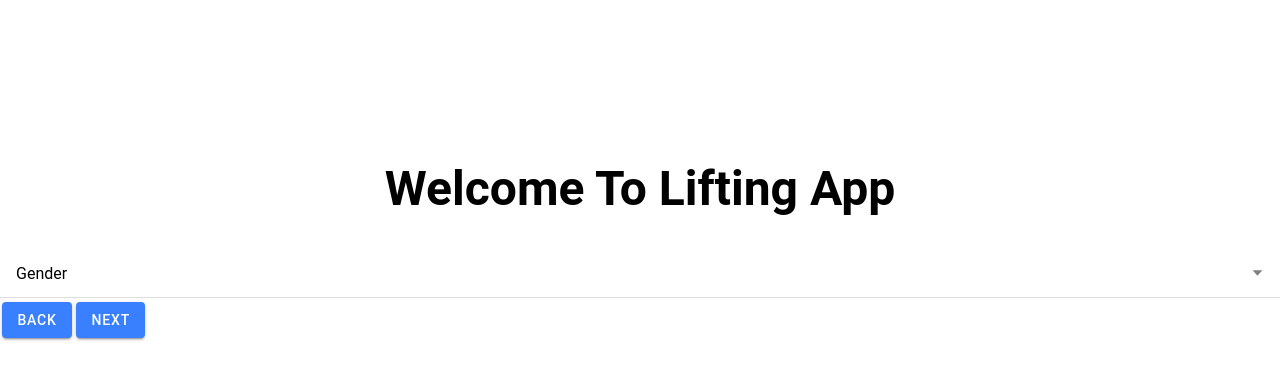
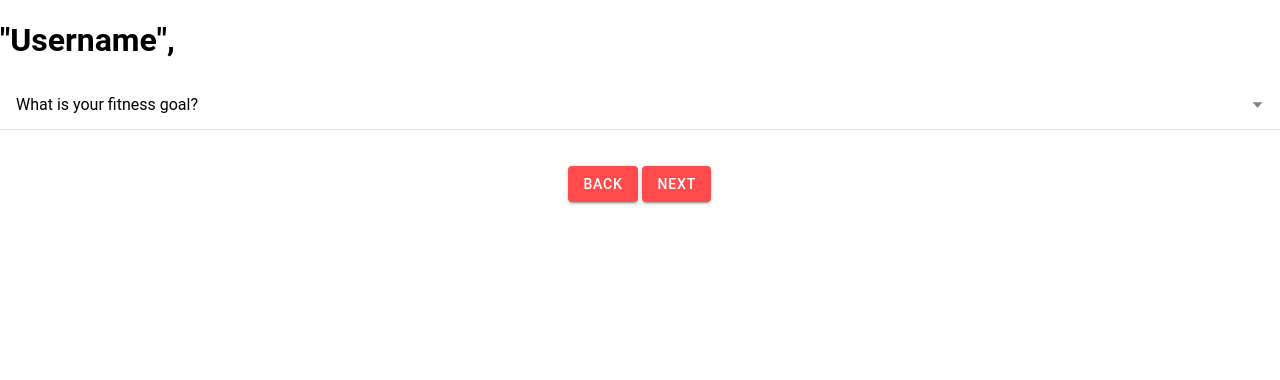
Before and after one commit to CSE437s/semester-project-group-8, a React (Vite) app in the folder LiftingApp/: page /PostSignup in a window 1280 px wide. Both pictures are taken after a click on the element "NEXT". Shown: the top 380 px of the page. Built offline with nearby package versions, Linux system fonts and the light colour scheme.

Commit message:
FIXING POSTSIGNUP FLOW

```diff
--- a/LiftingApp/src/components/PostSignupForm.css
+++ b/LiftingApp/src/components/PostSignupForm.css
@@ -0,0 +1,29 @@
+.page-container {
+    display: flex;
+    flex-direction: column;
+    justify-content: center;
+    align-items: center;
+    text-align: center;
+}
+
+.next-back-button {
+    --background: #ff4b4b;
+    color: white;
+}
+
+.nav-buttons {
+    margin-top: 2em;
+    justify-content: center;
+    align-items: center;
+    display: flex;
+    flex-direction: row;
+
+}
+
+.gender-step {
+    display: flex;
+    flex-direction: column;
+    justify-content: center;
+    align-items: center;
+    text-align: center;
+}
--- a/LiftingApp/src/components/PostSignupForm.tsx
+++ b/LiftingApp/src/components/PostSignupForm.tsx
@@ -1,19 +1,21 @@
 import React, {useState} from 'react';
-import { IonInput, IonButton, IonItem, IonLabel,
-         IonSelect, IonSelectOption, IonDatetime } from '@ionic/react';
+import { IonInput, IonButton, IonItem, IonLabel, IonText, IonContent,
+         IonSelect, IonSelectOption, IonDatetime, IonPage } from '@ionic/react';
 import { useHistory } from 'react-router';
+import "./PostSignupForm.css"
 
 function PostSignupForm() {
     const [currentStep, setCurrentStep] = useState(1);
     const [formData, setFormData] = useState( {
         gender: '',
         birthday: '',
-        height: '',
+        // height: '',
         weight: '',
         goal: '',
         workoutIntensity: '',
     });
     const history = useHistory();
+
     // A handler function that updates user's input.
     const handleInputChange = (field, value) => {
         setFormData(prev => ({
@@ -35,28 +37,54 @@ function PostSignupForm() {
     const renderWelcomeStep = () => {
         return (
             <IonItem>
-                <IonLabel>
-                    Welcome! Let's Get started with your fitness journey.
-                </IonLabel>
+                <IonText className="welcome-text">
+                    <h1>Let's Get Started <br></br>"Username"</h1>
+                    <h3>The following information helps us refine our lifting recommendations.</h3>
+                </IonText>
+
             </IonItem>
         );
     }
-    const renderGenderStep = () => {
+
+    const renderGoalStep = () => {
         return (
+            <div>
+                <IonText>
+                    <h1>"Username",</h1>
+                </IonText>
                 <IonItem>
-                <IonLabel>Gender</IonLabel>
+                    <IonLabel>What is your fitness goal?</IonLabel>
                     <IonSelect
-                    value={formData.gender}
-                    onIonChange={e => handleInputChange('gender', e.detail.value)}>
-                    <IonSelectOption value="0">Female</IonSelectOption>
-                    <IonSelectOption value="1">Male</IonSelectOption>
+                        value={formData.goal}
+                        onIonChange={e => handleInputChange('goal', e.detail.value)}>
+                        <IonSelectOption value="Muscle Building">Muscle Building</IonSelectOption>
+                        <IonSelectOption value="Strength Building">Strength Building</IonSelectOption>
+                        <IonSelectOption value="Overall fitness">Overall fitness</IonSelectOption>
+                        <IonSelectOption value="Toning">Toning</IonSelectOption>
+                        <IonSelectOption value="Cardiovascular Fitness">Cardiovascular Fitness</IonSelectOption>
+                        <IonSelectOption value="Flexibility">Flexibility</IonSelectOption>
+
                     </IonSelect>
                 </IonItem>
+            </div>
+
         );
     }
+
     const renderInfoStep = () => {
         return (
-            <>
+            <div>
+                <IonText>
+                    <h1>"Username",</h1>
+                </IonText>
+
+                {/* NAME INPUT */}
+                <IonItem>
+                    <IonLabel position="stacked">Name</IonLabel>
+                    <IonInput></IonInput>
+                </IonItem>
+
+                {/* BIRTHDAY INPUT */}
                 <IonItem>
                     <IonLabel position="stacked">Birthday</IonLabel>
                     <IonDatetime
@@ -67,53 +95,57 @@ function PostSignupForm() {
                     onIonChange={e => handleInputChange('birthday', e.detail.value)}>
                     </IonDatetime>
                 </IonItem>
+
+                {/* GENDER INPUT */}
                 <IonItem>
-                <IonLabel position="stacked">Weight (kg)</IonLabel>
+                    <IonLabel position="stacked">Gender</IonLabel>
+                    <IonSelect
+                        value={formData.gender}
+                        onIonChange={e => handleInputChange('gender', e.detail.value)}>
+                        <IonSelectOption value="0">Female</IonSelectOption>
+                        <IonSelectOption value="1">Male</IonSelectOption>
+                    </IonSelect>
+                </IonItem>
+
+                {/* WEIGHT INPUT */}
+                <IonItem>
+                    <IonLabel position="stacked">Weight (lbs)</IonLabel>
                     <IonInput value={formData.weight} type="number" onIonChange={e => handleInputChange('weight', e.detail.value)}></IonInput>
                 </IonItem>
-            <IonItem>
+
+                {/* <IonItem>
                 <IonLabel position="stacked">Height (cm)</IonLabel>
                 <IonInput value={formData.height} type="number" onIonChange={e => handleInputChange('height', e.detail.value)}></IonInput>
-            </IonItem>
-        </>
-        );
-    }
+                </IonItem> */}
+            </div>
 
-    const renderGoalStep = () => {
-        return (
-            <IonItem>
-                <IonLabel>What is your fitness goal?</IonLabel>
-                <IonSelect
-                    value={formData.goal}
-                    onIonChange={e => handleInputChange('goal', e.detail.value)}>
-                    <IonSelectOption value="Muscle Building">Muscle Building</IonSelectOption>
-                    <IonSelectOption value="Strength Building">Strength Building</IonSelectOption>
-                    <IonSelectOption value="Overall fitness">Overall fitness</IonSelectOption>
-                    <IonSelectOption value="Toning">Toning</IonSelectOption>
-                    <IonSelectOption value="Cardiovascular Fitness">Cardiovascular Fitness</IonSelectOption>
-                </IonSelect>
-            </IonItem>
+
         );
     }
 
     const renderEndStep = () => {
         return (
+            <div>
                 <IonItem>
-                You are all set! We are ready to help you achieve your fitness goals.
+                    <IonText className="welcome-text">
+                        <h1>Welcome to "App Name",<br></br>"Username"</h1>
+                    </IonText>
                 </IonItem>
+            </div>
+
         )
     }
-    const TOTAL_STEPS = 4;
+
+    const TOTAL_STEPS = 3;
     const renderStep = () => {
         switch(currentStep) {
             case 1:
                 return renderWelcomeStep();
             case 2:
-                return renderGenderStep();
+                return renderGoalStep();
             case 3:
                 return renderInfoStep();
-            case 4:
-                return renderGoalStep();
+
             default:
             return renderEndStep();
         }
@@ -121,8 +153,11 @@ function PostSignupForm() {
     return (
         <div>
             {renderStep()}
-            {currentStep > 1 && <IonButton onClick={prevStep}>Back</IonButton>}
-            {currentStep <= TOTAL_STEPS ? <IonButton onClick={nextStep}>Next</IonButton> : <IonButton onClick={() => history.push('/StartWorkout')}>Submit</IonButton>}
+            <div className='nav-buttons'>
+                {currentStep > 1 && <IonButton className="next-back-button" onClick={prevStep}>Back</IonButton>}
+                {currentStep <= TOTAL_STEPS ? <IonButton className="next-back-button" onClick={nextStep}>Next</IonButton> : <IonButton onClick={() => history.push('/StartWorkout')}>Submit</IonButton>}
+            </div>
+
         </div>
     );
 }
--- a/LiftingApp/src/pages/PostSignup.tsx
+++ b/LiftingApp/src/pages/PostSignup.tsx
@@ -10,9 +10,9 @@ const PostSignup: React.FC = () => {
   return (
     <IonPage>
       <IonContent className="ion-padding ion-text-center">
-        <IonText className="welcome-text">
-          <h1>Welcome To Lifting App</h1>
-        </IonText>
+        {/* <IonText className="welcome-text">
+          <h1>Let's Get Started <br></br>"Username"</h1>
+        </IonText> */}
         <PostSignupForm />
       </IonContent>
     </IonPage>
```
Lines whose indentation alone changed are shown as unchanged.
